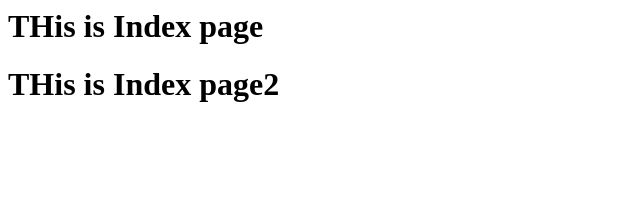
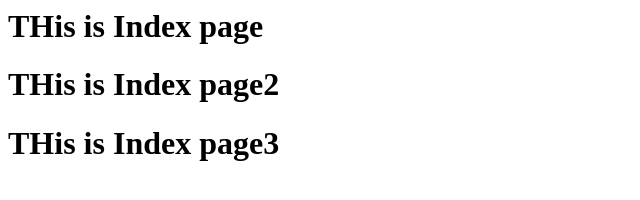
Before and after one commit to geet0411/GitByGeet, a plain HTML site: page index.html in a window 1280 px wide. Shown: the whole page, without its empty margins (0-640 px from the left). Drawn offline with Linux system fonts and the light colour scheme.

Commit message:
third commit

```diff
--- a/index.html
+++ b/index.html
@@ -1,2 +1,3 @@
 <h1>THis is Index page</h1>
 <h1>THis is Index page2</h1>
+<h1>THis is Index page3</h1>
```
